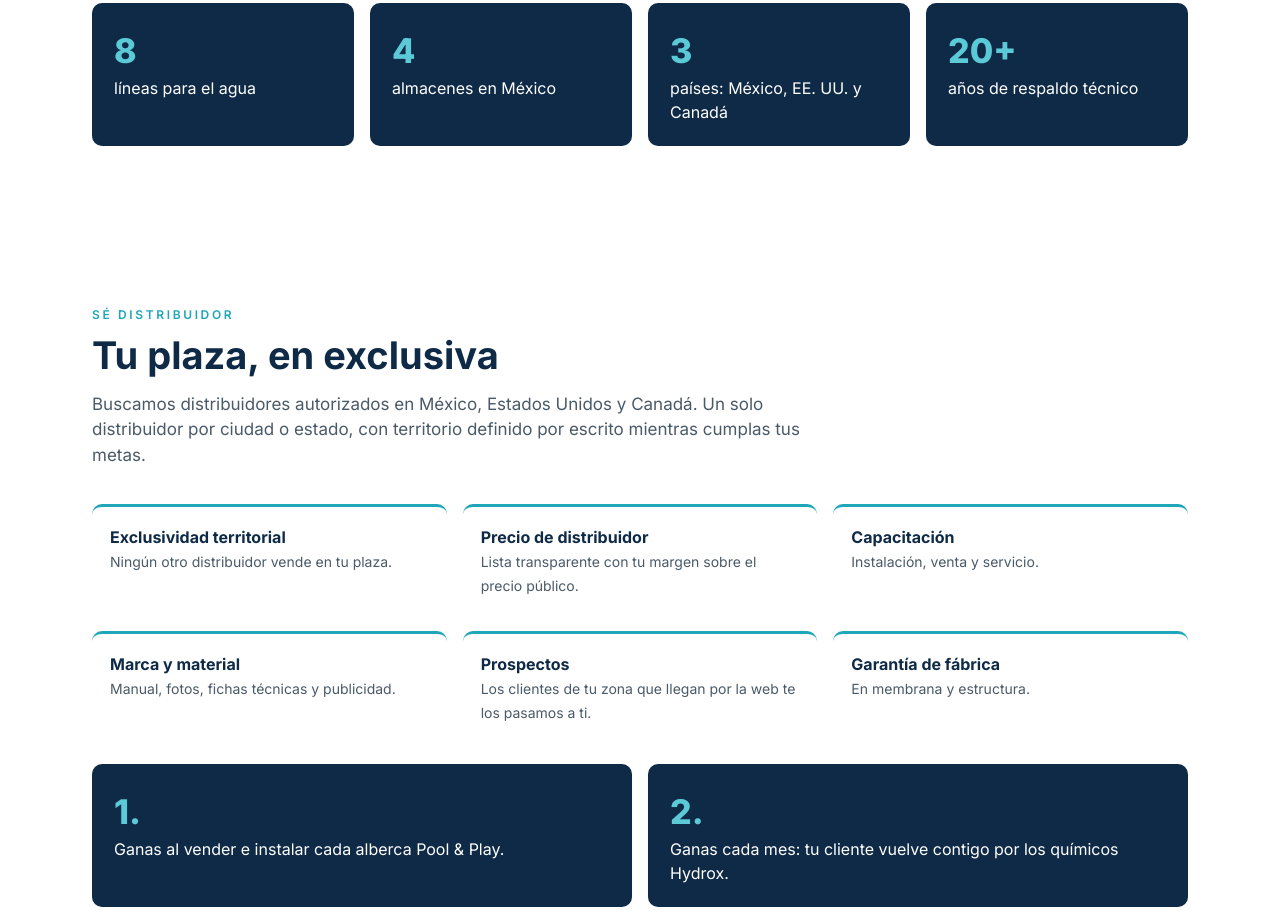
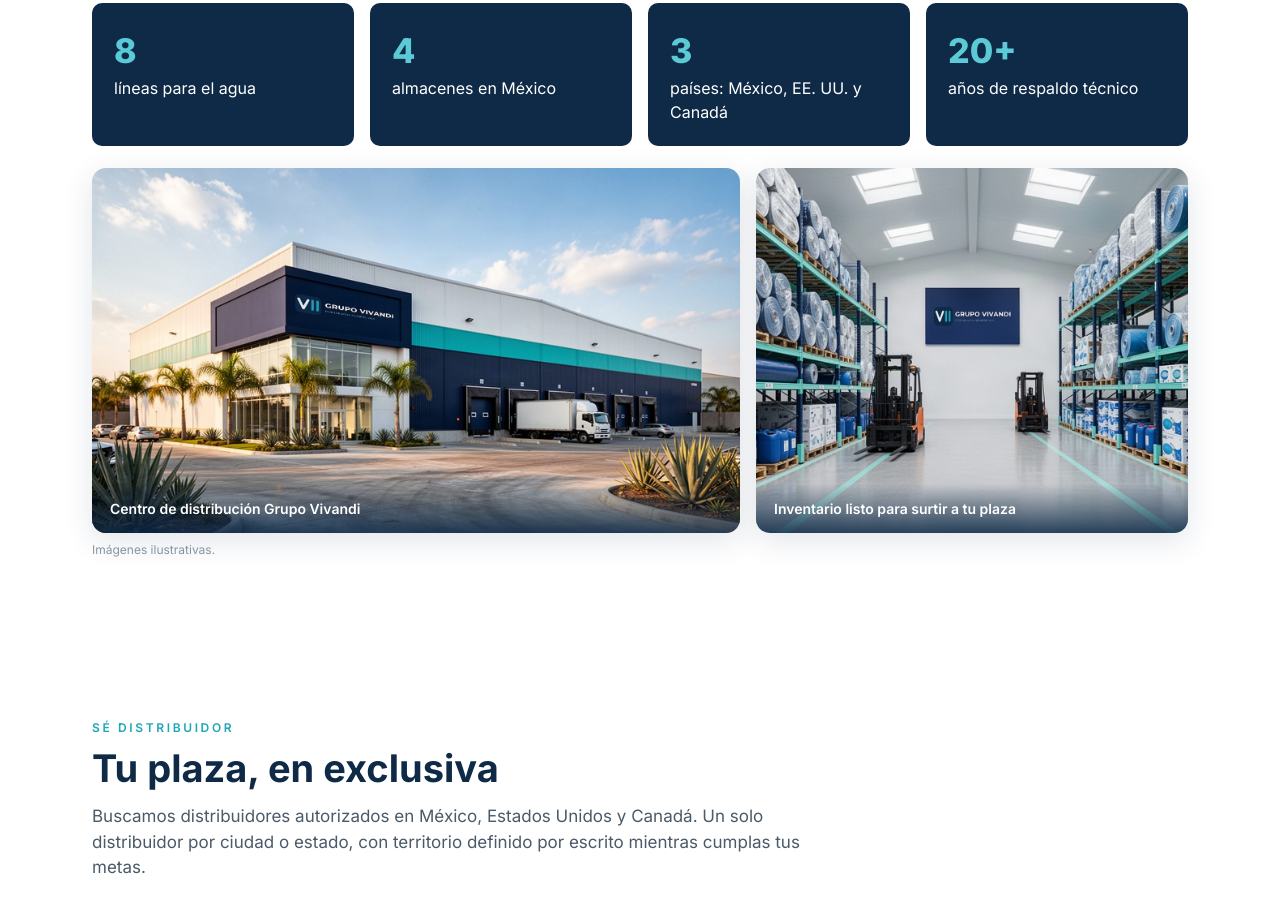
Before and after one commit to vincentbieri1977-gif/grupovivandi-web, a plain HTML site: page index.html in a window 1280 px wide. Shown: the part 2186-3100 px from the top of the page. Drawn offline with Linux system fonts and the light colour scheme.

Commit message:
Fotos de bodega en sección En datos
Co-Authored-By: Claude Opus 5.5 <noreply@anthropic.com>
Claude-Session: https://claude.ai/code/session_01BRChq5q8k1ecqPadWa6vs5

```diff
--- a/index.html
+++ b/index.html
@@ -65,6 +65,7 @@ section{padding:80px 0}h2{font-size:clamp(26px,3.4vw,38px);color:var(--azul);lin
 .cgrid a{background:rgba(255,255,255,.07);border:1px solid rgba(255,255,255,.18);border-radius:10px;padding:20px;text-decoration:none;color:#fff}.cgrid small{display:block;color:#5CC9D6;font-weight:600;text-transform:uppercase;letter-spacing:.14em;font-size:11px}.cgrid b{font-size:18px}
 footer{background:#0a1f36;color:#9fb3c3;font-size:13px;padding:26px 0}footer .wrap{display:flex;justify-content:space-between;gap:16px;flex-wrap:wrap}
 .wa{position:fixed;right:18px;bottom:18px;background:#25D366;color:#fff;border-radius:50px;padding:13px 18px;font-weight:700;text-decoration:none;box-shadow:0 6px 20px rgba(0,0,0,.25)}
+.gal{display:grid;grid-template-columns:3fr 2fr;gap:16px;margin-top:22px}@media(max-width:760px){.gal{grid-template-columns:1fr}}.gal figure{position:relative;border-radius:14px;overflow:hidden;box-shadow:0 8px 30px rgba(14,42,71,.12)}.gal img{width:100%;height:100%;min-height:240px;object-fit:cover}.gal figcaption{position:absolute;left:0;right:0;bottom:0;padding:14px 18px;color:#fff;font-weight:600;font-size:14px;background:linear-gradient(180deg,transparent,rgba(14,42,71,.85))}.nota{font-size:12px;color:#8a99a6;margin-top:8px}
 </style>
 </head>
 <body>
@@ -106,6 +107,11 @@ footer{background:#0a1f36;color:#9fb3c3;font-size:13px;padding:26px 0}footer .wr
 <section><div class="wrap">
 <div class="ante">En datos</div><h2>Socio, no proveedor</h2>
 <div class="grid4 data"><div><b>8</b>líneas para el agua</div><div><b>4</b>almacenes en México</div><div><b>3</b>países: México, EE. UU. y Canadá</div><div><b>20+</b>años de respaldo técnico</div></div>
+<div class="gal">
+<figure><img src="img/bodega-exterior.jpg" alt="Bodega y oficinas de Grupo Vivandi con muelles de carga" loading="lazy" width="1600" height="900"><figcaption>Centro de distribución Grupo Vivandi</figcaption></figure>
+<figure><img src="img/bodega-interior.jpg" alt="Almacén de Grupo Vivandi con membranas, químicos y accesorios para alberca" loading="lazy" width="1600" height="900"><figcaption>Inventario listo para surtir a tu plaza</figcaption></figure>
+</div>
+<p class="nota">Imágenes ilustrativas.</p>
 </div></section>
 
 <section id="distribuidores"><div class="wrap">
```
Also changed, not shown: img/bodega-exterior.jpg (added), img/bodega-interior.jpg (added).
